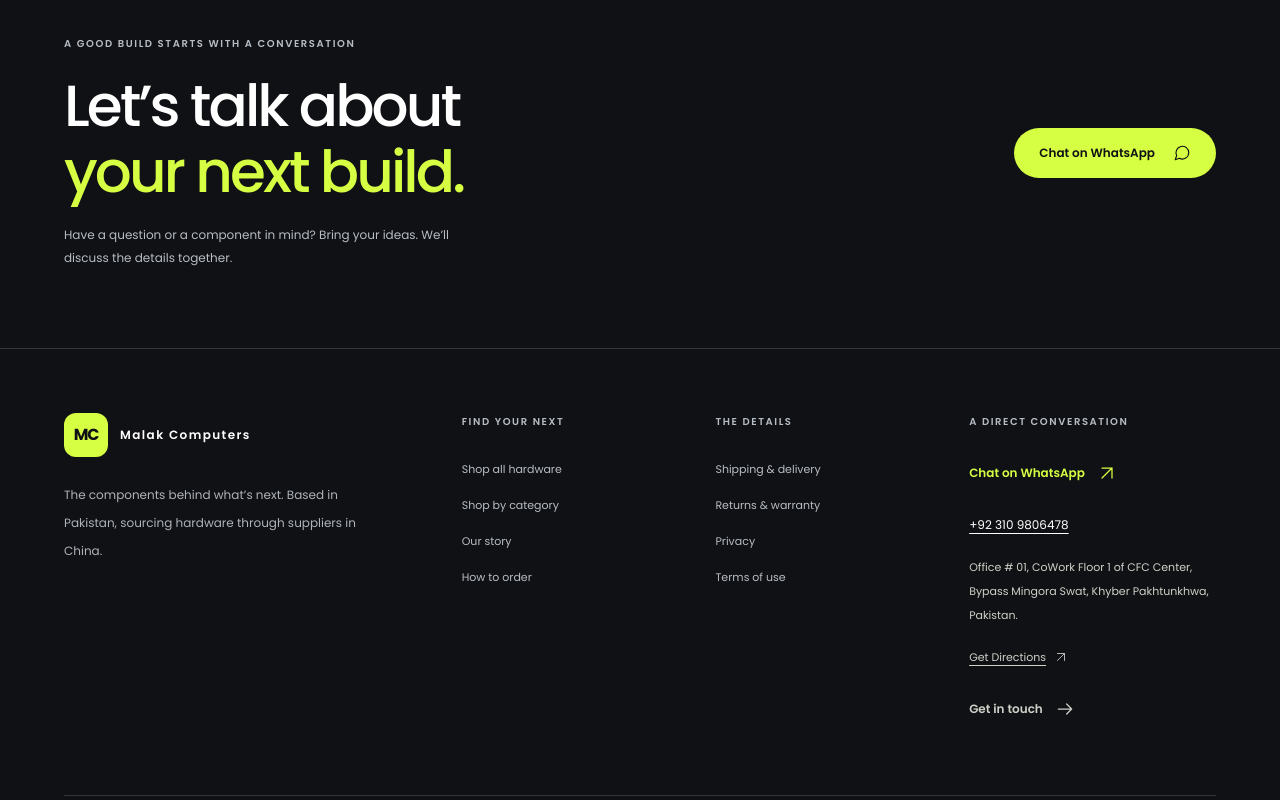
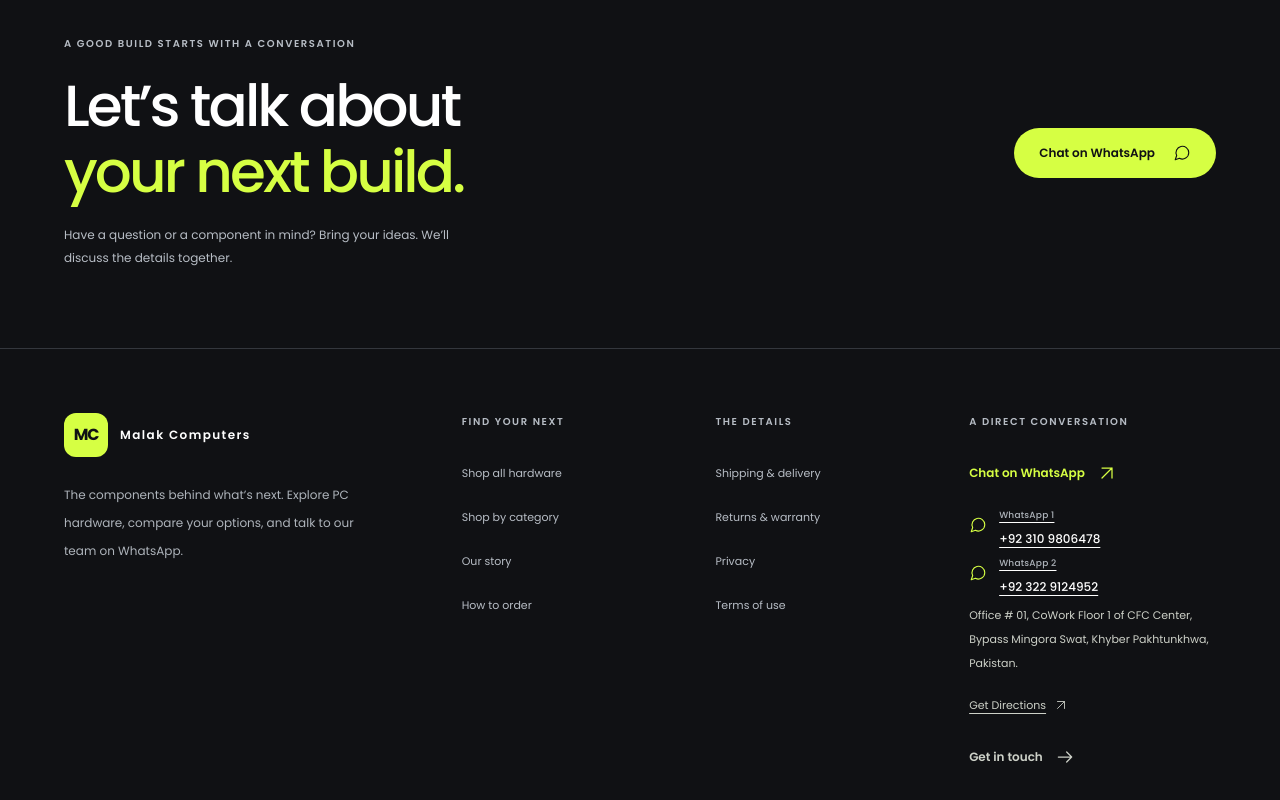
Before and after one commit to MalakAnasKhan/malakcomputers, a Next.js app: page / in a window 1280 px wide. Shown: the part 4212-5012 px from the top of the page. Built offline with nearby package versions, Linux system fonts and the light colour scheme.

Commit message:
2 whatsapp added

```diff
--- a/src/app/(storefront)/about/page.tsx
+++ b/src/app/(storefront)/about/page.tsx
@@ -6,7 +6,7 @@ import { EditorialImage } from "@/components/storefront/editorial-image";
 import { FinalCta } from "@/components/storefront/final-cta";
 import { pageMetadata } from "@/modules/storefront/seo";
 
-export const metadata = pageMetadata("About Malak Computers", "Meet Malak Computers, a Pakistan-based computer hardware business sourcing products through suppliers in China, with personal ordering on WhatsApp.", "/about");
+export const metadata = pageMetadata("About Malak Computers", "Meet Malak Computers, a Pakistan-based computer hardware business with personal product enquiries and order confirmation on WhatsApp.", "/about");
 export default function AboutPage() {
-  return <><PageContainer><PageIntro eyebrow="A little about us" title="Hardware with a human side." description="A game you want to play. A project you want to finish. An idea you want to bring to life. Every build starts somewhere." breadcrumbs={[{ label: "About" }]} /><div className="story-grid pb-16 sm:pb-24"><EditorialImage kind="story" priority /><div className="story-copy"><p className="eyebrow">Pakistan, with a wider perspective</p><h2 className="section-title">Good components.<br />Clear conversations.</h2><p>Malak Computers is a Pakistan-based computer hardware business sourcing products through suppliers in China. This storefront brings our product catalog together in one place, with enquiries and order confirmation handled personally on WhatsApp.</p><p>Explore the specifications, make a shortlist, and discuss the exact product you need. Availability, delivery arrangements, payment details and the final order are confirmed in that conversation.</p><div className="mt-8"><ContactCta compact /></div></div></div></PageContainer><OrderingSteps /><FinalCta /></>;
+  return <><PageContainer><PageIntro eyebrow="A little about us" title="Hardware with a human side." description="A game you want to play. A project you want to finish. An idea you want to bring to life. Every build starts somewhere." breadcrumbs={[{ label: "About" }]} /><div className="story-grid pb-16 sm:pb-24"><EditorialImage kind="story" priority /><div className="story-copy"><p className="eyebrow">Pakistan, with a wider perspective</p><h2 className="section-title">Good components.<br />Clear conversations.</h2><p>Malak Computers is a Pakistan-based computer hardware business. This storefront brings our product catalog together in one place, with enquiries and order confirmation handled personally on WhatsApp.</p><p>Explore the specifications, make a shortlist, and discuss the exact product you need. Availability, delivery arrangements, payment details and the final order are confirmed in that conversation.</p><div className="mt-8"><ContactCta compact /></div></div></div></PageContainer><OrderingSteps /><FinalCta /></>;
 }
--- a/src/app/(storefront)/page.tsx
+++ b/src/app/(storefront)/page.tsx
@@ -38,7 +38,7 @@ export default function HomePage() {
       <PageContainer><MotionElement><SectionHeading eyebrow="The hardware edit" title="Worth a closer look." id="catalog-heading" href="/shop" linkLabel="Explore the shop" /><CatalogNotice /></MotionElement><div className="mt-8 grid gap-5 sm:grid-cols-2">{products.filter(product => product.featured).slice(0, 4).map(product => <ProductCard key={product.id} product={product} imageSizes="(max-width: 639px) 100vw, 50vw" />)}</div></PageContainer>
     </section>
     <section className="section-space">
-      <PageContainer><div className="story-grid"><MotionElement><EditorialImage kind="story" /></MotionElement><MotionElement className="story-copy"><p className="eyebrow">Why Malak Computers</p><h2 className="section-title">Considered hardware.<br />Human conversations.</h2><p>Every build starts with a reason. A new project. A favourite game. Something you want to make. The right components bring it a little closer.</p><p>We’re a Pakistan-based computer hardware business sourcing products through suppliers in China. Browse the details here, then discuss the exact item with us on WhatsApp.</p><div className="story-highlight"><Icon name="chat" /><span>Your shortlist. A direct conversation.</span></div><Link href="/about" className="text-link">Our story<Icon name="arrow-up" /></Link></MotionElement></div></PageContainer>
+      <PageContainer><div className="story-grid"><MotionElement><EditorialImage kind="story" /></MotionElement><MotionElement className="story-copy"><p className="eyebrow">Why Malak Computers</p><h2 className="section-title">Considered hardware.<br />Human conversations.</h2><p>Every build starts with a reason. A new project. A favourite game. Something you want to make. The right components bring it a little closer.</p><p>We’re a Pakistan-based computer hardware business. Browse the details here, then discuss the exact item with us on WhatsApp.</p><div className="story-highlight"><Icon name="chat" /><span>Your shortlist. A direct conversation.</span></div><Link href="/about" className="text-link">Our story<Icon name="arrow-up" /></Link></MotionElement></div></PageContainer>
     </section>
     <OrderingSteps />
     <FinalCta />
--- a/src/app/globals.css
+++ b/src/app/globals.css
@@ -167,7 +167,7 @@
   .policy-draft { border: 1px solid #D9DFC8; border-radius: 13px; background: #F0F3E5; padding: 20px; }
   .site-footer { background: var(--graphite); color: white; border-top: 1px solid #34373D; }
   .site-footer .brand-mark { width: 44px; height: 44px; }
-  .footer-nav a { display: inline-flex; min-height: 36px; align-items: center; color: #B7BDC5; font-size: 11px; transition: color .2s; }
+  .footer-nav a { display: inline-flex; min-height: 44px; align-items: center; color: #B7BDC5; font-size: 11px; transition: color .2s; }
   .footer-nav a:hover { color: var(--lime); }
   .footer-wordmark { padding: 30px 0 0; overflow: hidden; color: #2A2E35; font-size: clamp(34px, 9vw, 112px); font-weight: 600; line-height: 1.1; letter-spacing: -.06em; white-space: nowrap; }
 }
--- a/src/components/storefront/site-footer.tsx
+++ b/src/components/storefront/site-footer.tsx
@@ -4,16 +4,17 @@ import { site, directionsUrl } from "@/lib/site";
 import { policies } from "@/modules/storefront/policies";
 import { generalEnquiryUrl } from "@/lib/whatsapp";
 import { Icon } from "@/components/ui/icon";
+import { WhatsAppContacts } from "./whatsapp-contacts";
 
 export function SiteFooter() {
   const whatsapp = generalEnquiryUrl();
   const directions = directionsUrl();
   return <footer id="contact" className="site-footer dark-surface mt-auto"><PageContainer>
     <div className="grid gap-10 py-14 sm:grid-cols-2 lg:grid-cols-[1.7fr_1fr_1fr_1.2fr] lg:gap-12 lg:py-16">
-      <div><Link href="/" className="flex items-center gap-3"><span className="brand-mark" aria-hidden="true">MC</span><span className="text-xs font-semibold tracking-[0.12em]">{site.name}</span></Link><p className="mt-6 max-w-xs text-xs leading-7 text-neutral-400">The components behind what’s next. Based in Pakistan, sourcing hardware through suppliers in China.</p></div>
+      <div><Link href="/" className="flex items-center gap-3"><span className="brand-mark" aria-hidden="true">MC</span><span className="text-xs font-semibold tracking-[0.12em]">{site.name}</span></Link><p className="mt-6 max-w-xs text-xs leading-7 text-neutral-400">The components behind what’s next. Explore PC hardware, compare your options, and talk to our team on WhatsApp.</p></div>
       <nav className="footer-nav" aria-label="Shop links"><h2 className="eyebrow">Find your next</h2><ul className="mt-5">{[{ href: "/shop", label: "Shop all hardware" }, { href: "/categories", label: "Shop by category" }, { href: "/about", label: "Our story" }, { href: "/#how-to-order", label: "How to order" }].map(link => <li key={link.href}><Link href={link.href}>{link.label}</Link></li>)}</ul></nav>
       <nav className="footer-nav" aria-label="Policy links"><h2 className="eyebrow">The details</h2><ul className="mt-5">{policies.map(policy => <li key={policy.slug}><Link href={"/policies/" + policy.slug}>{policy.title}</Link></li>)}</ul></nav>
-      <div><h2 className="eyebrow">A direct conversation</h2><div className="mt-5 flex flex-col items-start gap-2 text-xs leading-6 text-neutral-300">{whatsapp && <><a href={whatsapp} target="_blank" rel="noopener noreferrer" aria-label="Chat on WhatsApp (opens in a new tab)" className="text-link text-lime">Chat on WhatsApp<Icon name="arrow-up" /></a><a href={whatsapp} target="_blank" rel="noopener noreferrer" className="inline-flex min-h-11 items-center text-white underline underline-offset-4">{site.contact.phone ?? `+${site.whatsappNumber}`}</a></>}{site.contact.email && <p><a href={"mailto:" + site.contact.email} className="break-all">{site.contact.email}</a></p>}{site.contact.address && <address className="not-italic text-[11px] leading-6">{site.contact.address}</address>}{directions && <a href={directions} target="_blank" rel="noopener noreferrer" aria-label="Get Directions on Google Maps (opens in a new tab)" className="inline-flex min-h-11 items-center gap-2 text-[11px] underline underline-offset-4">Get Directions<Icon name="arrow-up" width="14" height="14" /></a>}<Link href="/contact" className="text-link">Get in touch<Icon name="arrow" /></Link></div>{site.socials.length > 0 && <div className="mt-5 flex flex-wrap gap-4">{site.socials.map(social => <a key={social.url} href={social.url} target="_blank" rel="noopener noreferrer" className="py-2 text-xs underline underline-offset-4">{social.label}</a>)}</div>}</div>
+      <div><h2 className="eyebrow">A direct conversation</h2><div className="mt-5 flex flex-col items-start gap-2 text-xs leading-6 text-neutral-300">{whatsapp && <a href={whatsapp} target="_blank" rel="noopener noreferrer" aria-label="Chat on WhatsApp (opens in a new tab)" className="text-link text-lime">Chat on WhatsApp<Icon name="arrow-up" /></a>}<WhatsAppContacts compact />{site.contact.email && <p><a href={"mailto:" + site.contact.email} className="break-all">{site.contact.email}</a></p>}{site.contact.address && <address className="not-italic text-[11px] leading-6">{site.contact.address}</address>}{directions && <a href={directions} target="_blank" rel="noopener noreferrer" aria-label="Get Directions on Google Maps (opens in a new tab)" className="inline-flex min-h-11 items-center gap-2 text-[11px] underline underline-offset-4">Get Directions<Icon name="arrow-up" width="14" height="14" /></a>}<Link href="/contact" className="text-link">Get in touch<Icon name="arrow" /></Link></div>{site.socials.length > 0 && <div className="mt-5 flex flex-wrap gap-4">{site.socials.map(social => <a key={social.url} href={social.url} target="_blank" rel="noopener noreferrer" className="py-2 text-xs underline underline-offset-4">{social.label}</a>)}</div>}</div>
     </div>
     <div className="flex flex-wrap justify-between gap-3 border-t border-white/15 py-6 text-[10px] leading-6 text-neutral-400"><span>{site.name} · Pakistan</span><span>{site.preview ? "Catalog preview · Sample products are not available to order." : "Orders and payment are confirmed manually on WhatsApp."}</span></div>
     <div className="footer-wordmark" aria-hidden="true">MALAK COMPUTERS.</div>
--- /dev/null
+++ b/src/components/storefront/whatsapp-contacts.tsx
@@ -0,0 +1,18 @@
+import { site } from "@/lib/site";
+import { generalEnquiryUrl } from "@/lib/whatsapp";
+import { Icon } from "@/components/ui/icon";
+
+/** Both approved contacts share the same safe, encoded general enquiry flow. */
+export function WhatsAppContacts({ compact = false }: { compact?: boolean }) {
+  return <ul aria-label="WhatsApp contact numbers" className={compact ? "flex flex-col gap-1" : "grid gap-3"}>
+    {site.whatsappContacts.map(contact => <li key={contact.number}>
+      <a href={generalEnquiryUrl(contact.number)!} target="_blank" rel="noopener noreferrer"
+        aria-label={`Chat on ${contact.label}: ${contact.display} (opens in a new tab)`}
+        className={compact ? "group inline-flex min-h-11 items-center gap-3 text-white underline underline-offset-4" : "group flex min-h-14 items-center gap-3 rounded-xl border border-neutral-200 bg-background px-4 py-3 transition-colors hover:border-neutral-400"}>
+        <Icon name="chat" width="18" height="18" className={compact ? "shrink-0 text-lime" : "shrink-0 text-neutral-500"} />
+        <span className="flex flex-col gap-1"><span className={compact ? "text-[9px] font-medium tracking-wide text-neutral-400 no-underline" : "text-[9px] font-medium uppercase tracking-wider text-neutral-500"}>{contact.label}</span><span className="text-xs font-medium tabular-nums">{contact.display}</span></span>
+        {!compact && <Icon name="arrow-up" width="16" height="16" className="ml-auto shrink-0 text-neutral-500 transition-transform motion-safe:group-hover:-translate-y-0.5 motion-safe:group-hover:translate-x-0.5" />}
+      </a>
+    </li>)}
+  </ul>;
+}
--- a/src/lib/site.ts
+++ b/src/lib/site.ts
@@ -5,6 +5,7 @@ type SiteSettings = {
   /** Approved HTTPS storefront origin, e.g. the final public domain. */
   url: string | null;
   whatsappNumber: string | null;
+  whatsappContacts: readonly { label: string; number: string; display: string }[];
   contact: { email: string | null; phone: string | null; address: string | null };
   socials: readonly { label: string; url: string }[];
   /** Public ownership token supplied by Search Console; never use a fabricated token. */
@@ -13,13 +14,19 @@ type SiteSettings = {
 
 // Public business information only. Never put credentials in this module.
 // Leave unapproved details empty; no placeholder phone number can receive orders.
+const whatsappContacts = [
+  { label: "WhatsApp 1", number: "923109806478", display: "+92 310 9806478" },
+  { label: "WhatsApp 2", number: "923229124952", display: "+92 322 9124952" },
+] as const;
+
 export const site: SiteSettings = {
   name: "Malak Computers",
   description: "Malak Computers is a Pakistan-based computer hardware business. Explore components and discuss your next build on WhatsApp.",
   preview: false,
   url: "https://malakcomputers.vercel.app",
-  whatsappNumber: "923109806478",
-  contact: { email: null, phone: "+92 310 9806478", address: "Office # 01, CoWork Floor 1 of CFC Center, Bypass Mingora Swat, Khyber Pakhtunkhwa, Pakistan." },
+  whatsappNumber: whatsappContacts[0].number,
+  whatsappContacts,
+  contact: { email: null, phone: whatsappContacts[0].display, address: "Office # 01, CoWork Floor 1 of CFC Center, Bypass Mingora Swat, Khyber Pakhtunkhwa, Pakistan." },
   socials: [],
   googleSiteVerification: null,
 };
--- a/src/lib/whatsapp.ts
+++ b/src/lib/whatsapp.ts
@@ -14,6 +14,6 @@ export function whatsappUrl(number: string | null, message: string): string | nu
 }
 
 /** General questions do not imply a product order or bypass catalog approval. */
-export function generalEnquiryUrl(): string | null {
-  return whatsappUrl(site.whatsappNumber, `Hello ${site.name}, I have a question about PC hardware. Could you help me?`);
+export function generalEnquiryUrl(number: string | null = site.whatsappNumber): string | null {
+  return whatsappUrl(number, `Hello ${site.name}, I have a question about PC hardware. Could you help me?`);
 }
--- a/src/modules/storefront/structured-data.ts
+++ b/src/modules/storefront/structured-data.ts
@@ -6,7 +6,7 @@ export function organizationStructuredData() {
   if (!site.url) return null;
   return { "@context": "https://schema.org", "@graph": [
     { "@type": "Organization", "@id": `${site.url}/#organization`, name: site.name, url: site.url,
-      ...(site.whatsappNumber ? { telephone: `+${site.whatsappNumber}` } : {}),
+      ...(site.whatsappContacts.length ? { telephone: site.whatsappContacts.map(contact => `+${contact.number}`) } : {}),
       ...(site.contact.address ? { address: site.contact.address } : {}) },
     { "@type": "WebSite", "@id": `${site.url}/#website`, name: site.name, url: site.url, publisher: { "@id": `${site.url}/#organization` } },
   ] };
--- a/tests/smoke.mjs
+++ b/tests/smoke.mjs
@@ -52,13 +52,17 @@ for (const path of routes) {
   assert.match(page.body, /Chat on WhatsApp/);
   for (const link of page.body.matchAll(/<a\b[^>]*href="(https:\/\/wa\.me\/[^\"]+)"[^>]*>/g)) {
     const url = new URL(link[1].replaceAll("&amp;", "&"));
-    assert.equal(url.pathname, "/923109806478");
+    assert.ok(["/923109806478", "/923229124952"].includes(url.pathname));
+    if (url.searchParams.get("text")?.includes("Product ID/SKU:")) assert.equal(url.pathname, "/923109806478");
     assert.ok(url.searchParams.get("text"));
     assert.match(link[0], /target="_blank"/);
     assert.match(link[0], /rel="noopener noreferrer"/);
     if (path.startsWith("/products/") && page.body.includes("Sample listing")) assert.doesNotMatch(url.searchParams.get("text"), /Product ID\/SKU:|I would like to order:/);
   }
   assert.doesNotMatch(page.body, /supabase\.co|postgres(?:ql)?:\/\/|href="\/auth|href="\/admin/);
+  assert.match(page.body, /\+92 310 9806478/);
+  assert.match(page.body, /\+92 322 9124952/);
+  assert.doesNotMatch(page.body, /suppliers in China|sourcing hardware through suppliers in China/);
   if (path.startsWith("/products/")) {
     assert.match(page.body, /Specifications/);
     assert.match(page.body, /SKU:/);
```
Also changed, not shown: src/app/(storefront)/contact/page.tsx (+2 -1 lines), 2 other files (tests, documents, lock files or other folders).
